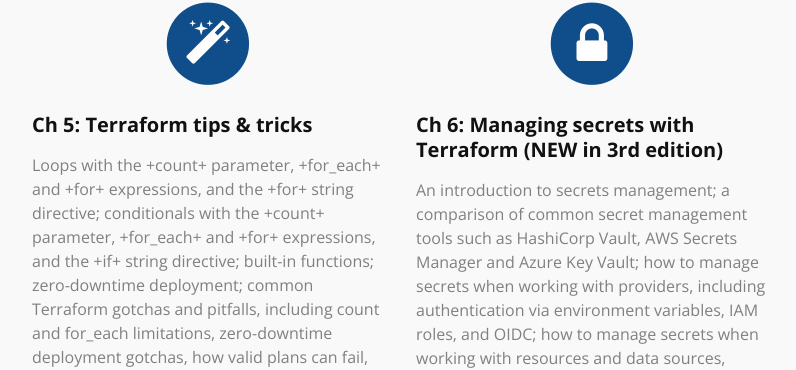
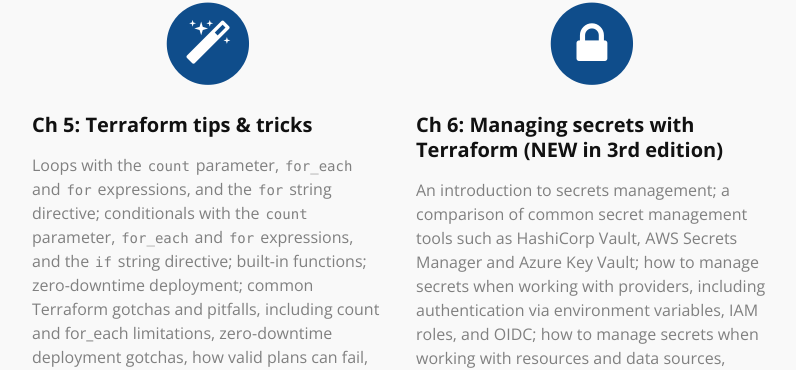
Before and after one commit to brikis98/terraform-up-and-running, a Jekyll site: the page built from index.html, in a window 1280 px wide and 900 px high, scrolled down 2454 px. Shown: the part 106-476 px from the top of the window, without its empty margins (240-1036 px from the left). Built offline with Jekyll 4.4.1, drawn with Linux system fonts in a browser that asks for light colours; nearby versions of some CDN libraries; some of the changed text lies outside the part shown.

Commit message:
Fix AsciiDoc formatting copy/paste issue

```diff
--- a/_data/outline.yml
+++ b/_data/outline.yml
@@ -29,8 +29,9 @@
 - title: "Terraform tips & tricks"
   icon: magic
   description: |
-    Loops with the +count+ parameter, +for_each+ and +for+ expressions, and the +for+ string directive; conditionals
-    with the +count+ parameter, +for_each+ and +for+ expressions, and the +if+ string directive; built-in functions;
+    Loops with the <code>count</code> parameter, <code>for_each</code> and <code>for</code> expressions, and the
+    <code>for</code> string directive; conditionals with the <code>count</code> parameter, <code>for_each</code> and
+    <code>for</code> expressions, and the <code>if</code> string directive; built-in functions;
     zero-downtime deployment; common Terraform gotchas and pitfalls, including count and for_each limitations,
     zero-downtime deployment gotchas, how valid plans can fail, how to refactor Terraform code safely, and what to do
     about eventual consistency.
```
